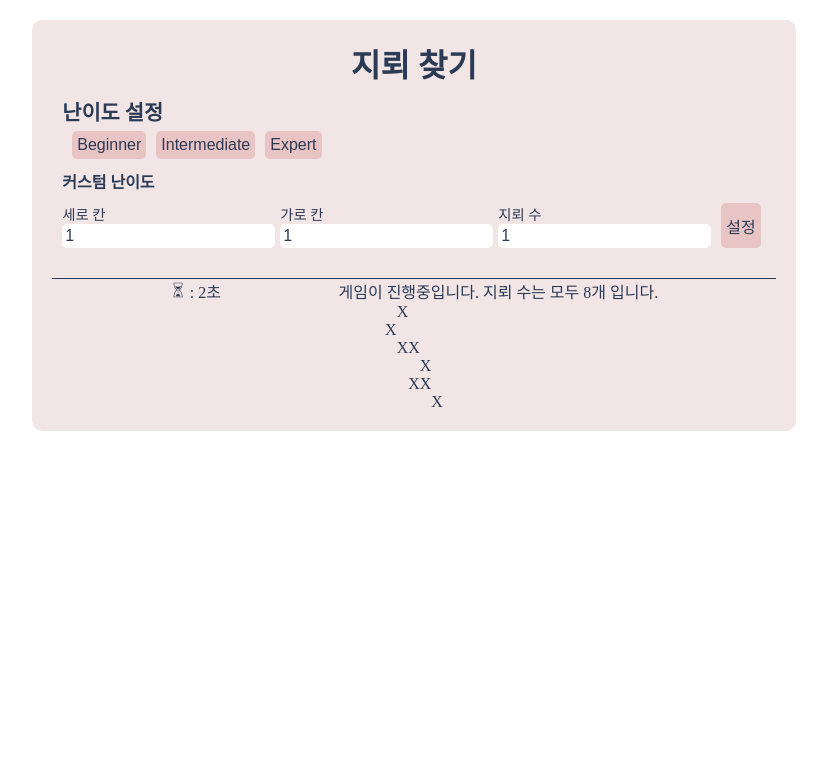
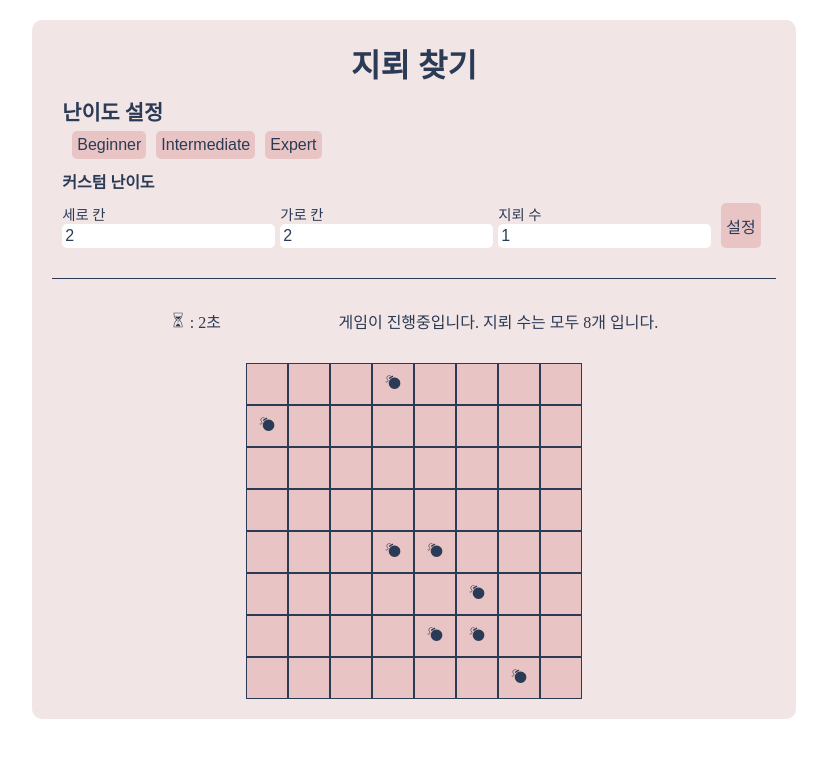
Before and after one commit to 938938/minecore, a React (Create React App) app: page / in a window 1280 px wide. Both pictures are taken after a click on the button "Beginner". Shown: the top 758 px of the page, without its empty margins (226-1053 px from the left). Built offline with nearby package versions, Linux system fonts and the light colour scheme.

Commit message:
[design] Td CSS 적용

```diff
--- a/src/App.style.ts
+++ b/src/App.style.ts
@@ -21,5 +21,6 @@ export const TextBox = styled.div`
   display: flex;
   justify-content: space-evenly;
   align-items: center;
+  margin: 30px 0;
 `;
 export const Timer = styled(GiSandsOfTime)``;
--- a/src/components/Form.tsx
+++ b/src/components/Form.tsx
@@ -5,8 +5,8 @@ import * as S from './Form.style';
 
 const Form = () => {
   const dispatch = useDispatch();
-  const [row, setRow] = useState<number>(1);
-  const [cell, setCell] = useState<number>(1);
+  const [row, setRow] = useState<number>(2);
+  const [cell, setCell] = useState<number>(2);
   const [mine, setMine] = useState<number>(1);
 
   const onChangeHandler = (e: ChangeEvent<HTMLInputElement>) => {
@@ -64,7 +64,7 @@ const Form = () => {
             placeholder='세로 칸'
             name='row'
             value={row}
-            min='1'
+            min='2'
             onChange={onChangeHandler}
           />
         </label>
@@ -75,7 +75,7 @@ const Form = () => {
             placeholder='가로'
             name='cell'
             value={cell}
-            min='1'
+            min='2'
             onChange={onChangeHandler}
           />
         </label>
--- /dev/null
+++ b/src/components/Td.style.ts
@@ -0,0 +1,15 @@
+import { styled } from 'styled-components';
+import { GiUnlitBomb, GiCheckeredFlag, GiMineExplosion } from 'react-icons/gi';
+import { CODE } from '../store/dataSlice';
+
+export const Td = styled.td<{ type: number }>`
+  width: 40px;
+  height: 40px;
+  border: 1px solid var(--font-line-color);
+  text-align: center;
+  background-color: ${(props) =>
+    props.type >= CODE.OPENED ? 'var(--white-color)' : 'var(--default-color)'};
+`;
+export const Mine = styled(GiUnlitBomb)``;
+export const Flag = styled(GiCheckeredFlag)``;
+export const Explosion = styled(GiMineExplosion)``;
--- a/src/components/Td.tsx
+++ b/src/components/Td.tsx
@@ -1,6 +1,7 @@
 import { useDispatch, useSelector } from 'react-redux';
 import { RootState } from '../store/store';
 import { CODE, open, openMine, setFlag } from '../store/dataSlice';
+import * as S from './Td.style';
 
 const Td: React.FC<{ row: number; cell: number }> = ({ row, cell }) => {
   const dispatch = useDispatch();
@@ -10,16 +11,16 @@ const Td: React.FC<{ row: number; cell: number }> = ({ row, cell }) => {
   const tdTextHandler = (code: number) => {
     switch (code) {
       case CODE.MINE:
-        return 'X';
+        return <S.Mine />;
       case CODE.FLAG:
       case CODE.FLAG_MINE:
-        return '-';
+        return <S.Flag />;
       case CODE.CLICKED_MINE:
-        return '폭탄';
+        return <S.Explosion />;
       case CODE.NORMAL:
         return '';
       default:
-        return code;
+        return code || '';
     }
   };
   const openCellHandler = () => {
@@ -39,9 +40,13 @@ const Td: React.FC<{ row: number; cell: number }> = ({ row, cell }) => {
     dispatch(setFlag({ row, cell }));
   };
   return (
-    <td onClick={openCellHandler} onContextMenu={setFlagHandler}>
+    <S.Td
+      type={tableData[row][cell]}
+      onClick={openCellHandler}
+      onContextMenu={setFlagHandler}
+    >
       {tdTextHandler(tableData[row][cell])}
-    </td>
+    </S.Td>
   );
 };
 
```
